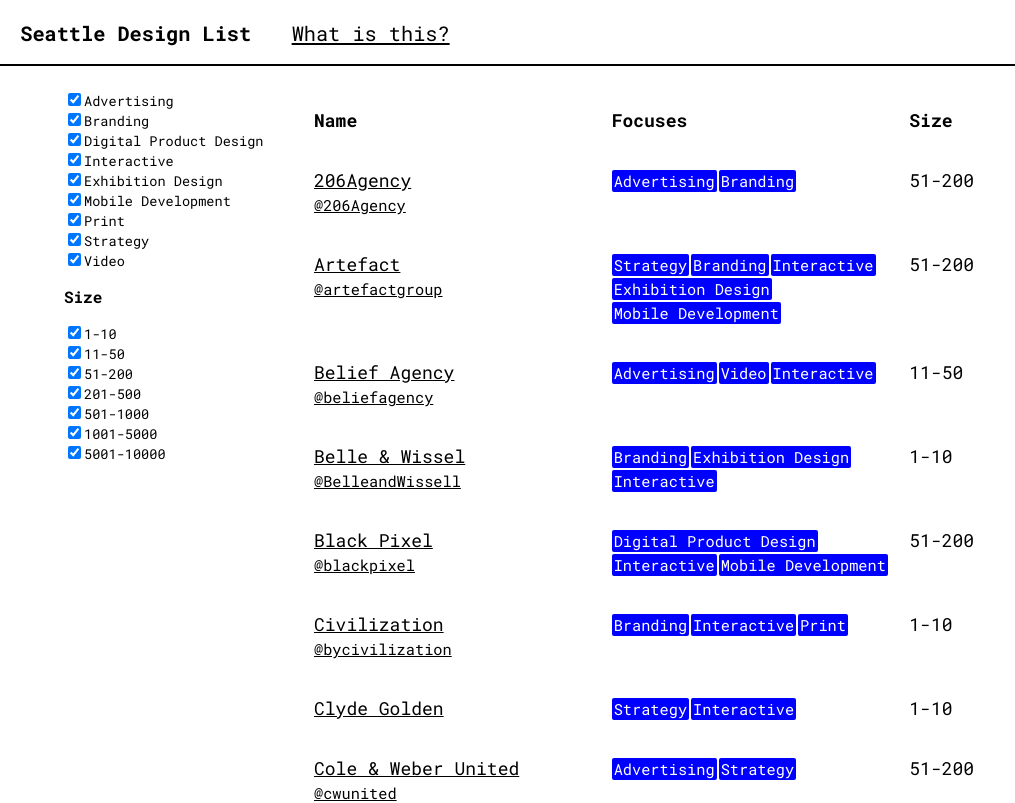
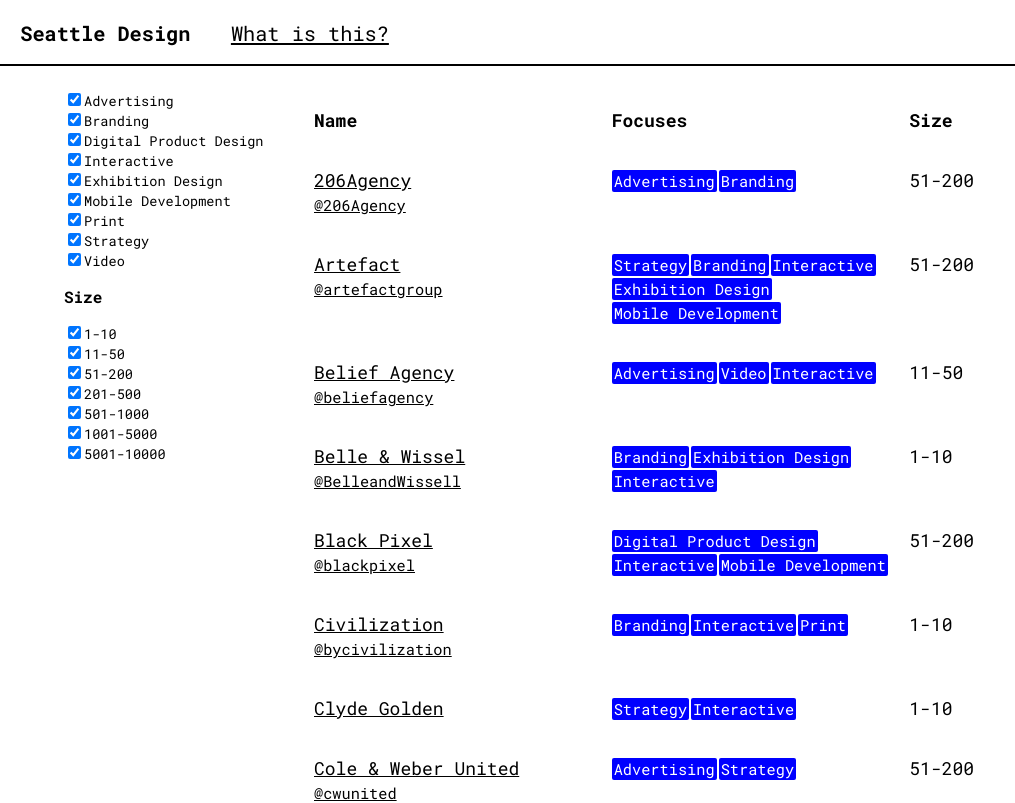
Before and after one commit to seattledesigninfo/seattledesign.info, a React (Create React App) app: page / in a window 1280 px wide. Shown: the top 803 px of the page, without its empty margins (0-1015 px from the left). Built offline with nearby package versions, Linux system fonts and the light colour scheme.

Commit message:
Change "Seattle Design List" to "Seattle Design"

```diff
--- a/src/components/About.js
+++ b/src/components/About.js
@@ -6,7 +6,7 @@ class About extends React.Component {
       <div className="about">
         <a href="#" className="close-about" onClick={this.props.toggleAbout}>&times;</a>
         <p>Over the past couple months, I have been compiling a list of companies in Seattle that are focused in the design industry. My desire came out of finding a job, but as I continued to research, I kept running into unreliable and out dated information.</p>
-        <p><strong>Seattle Design List</strong> is the result of my  research. It's still a work in progress, but I hope it helps those who find themselves in the same situation that I was in.</p>
+        <p><strong>Seattle Design</strong> is the result of my  research. It's still a work in progress, but I hope it helps those who find themselves in the same situation that I was in.</p>
         <p>If any information is incorrect, or out of date please <a className="inverse-anchor" href="mailto:zack@zackseuberling.com">notify me</a> about any changes that should be made.</p>
       </div>
     )
--- a/src/components/App.js
+++ b/src/components/App.js
@@ -81,7 +81,7 @@ class App extends React.Component {
       <div className={`about-show-${this.state.showAbout}`}>
         <nav className="navigation">
           <ul>
-            <li className="navigation-item"><strong>Seattle Design List</strong></li>
+            <li className="navigation-item"><strong>Seattle Design</strong></li>
             <li className="navigation-item"><a href="#" onClick={this.toggleAbout}>What is this?</a></li>
           </ul>
         </nav>
```
